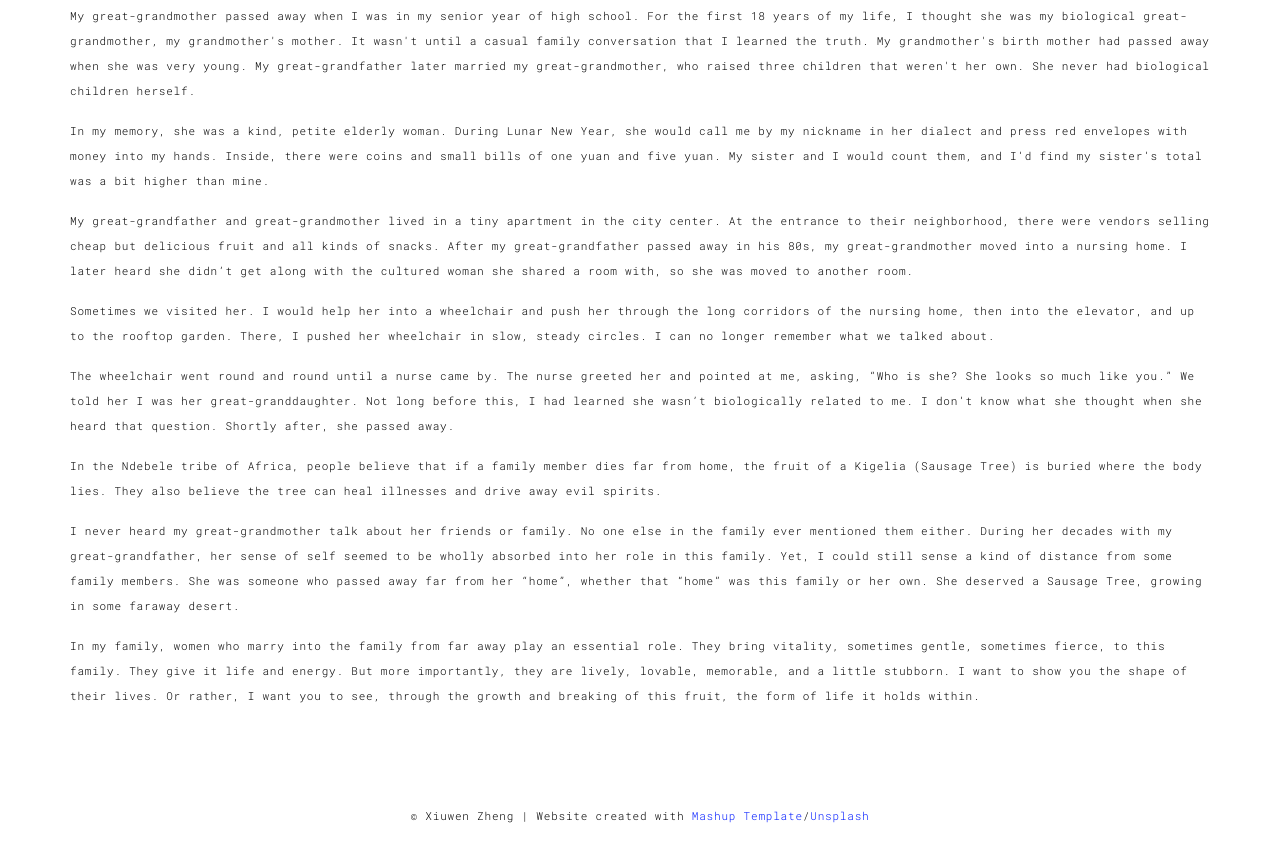
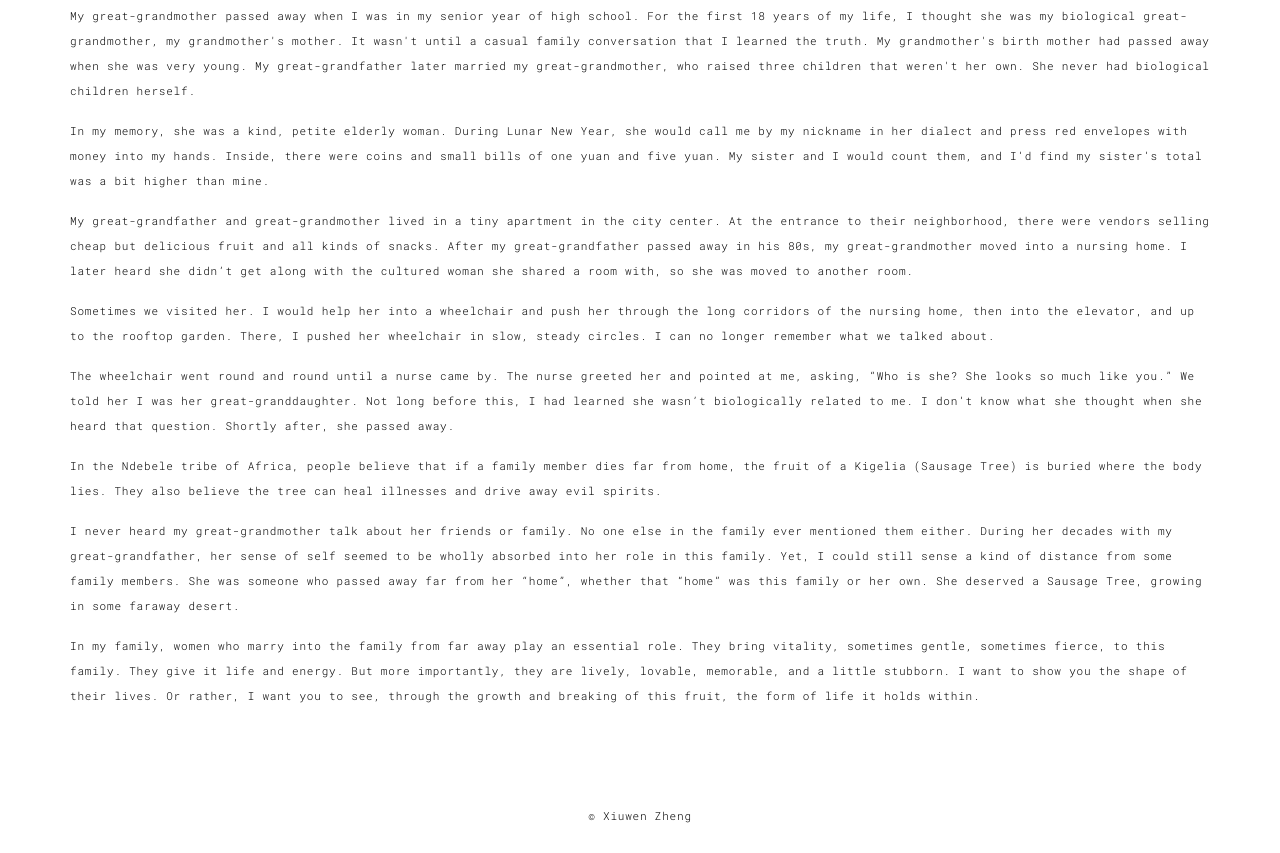
Before and after one commit to Ekatherian/Ekatherian.github.io, a plain HTML site: page work01.html in a window 1280 px wide. Shown: the part 3364-4217 px from the top of the page. Drawn offline with Linux system fonts and the light colour scheme.

Commit message:
fix: work01

```diff
--- a/work01.html
+++ b/work01.html
@@ -184,7 +184,7 @@
   <div class="container">
     <div class="row">
       <div class="col-xs-12">
-        <p>© Xiuwen Zheng | Website created with <a href="http://www.mashup-template.com/" title="Create website with free html template">Mashup Template</a>/<a href="https://www.unsplash.com/" title="Beautiful Free Images">Unsplash</a></p>
+        <p>© Xiuwen Zheng</p>
       </div>
     </div>
   </div>
```
